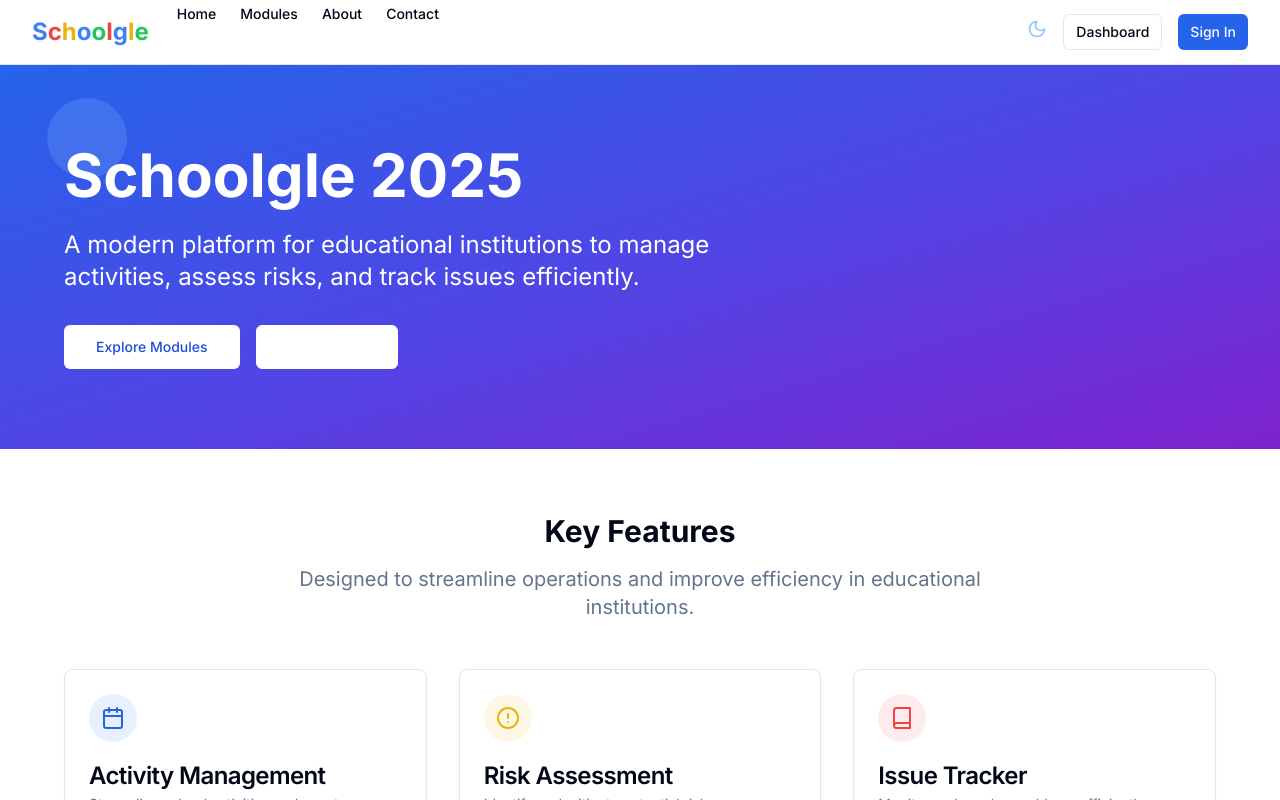
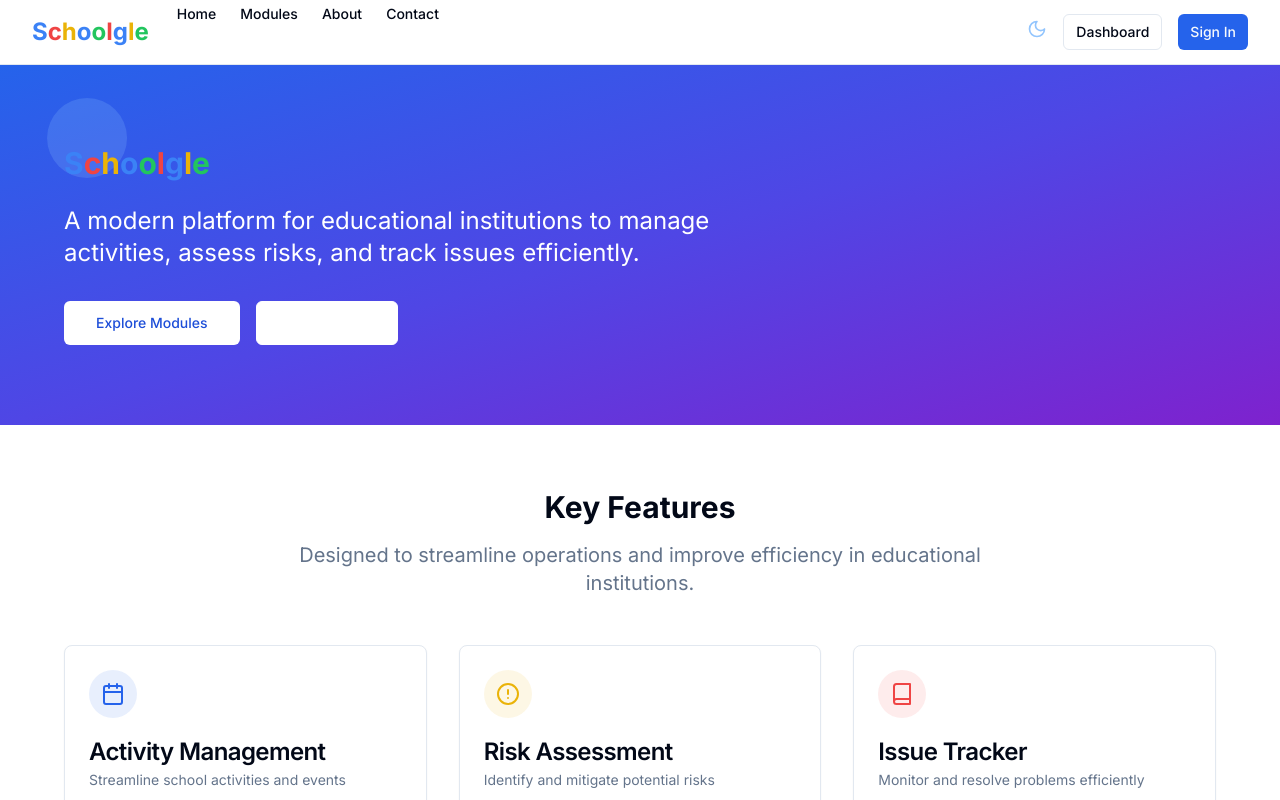
Before and after one commit to DSumm18/schoolgle-app-2025, a Next.js app: page / in a window 1280 px wide. Shown: the top 800 px of the page. Built offline with nearby package versions, Linux system fonts and the light colour scheme.

Commit message:
Remove 2025 from title and use AnimatedLogo in homepage

```diff
--- a/src/app/page.tsx
+++ b/src/app/page.tsx
@@ -6,6 +6,7 @@ import Link from 'next/link';
 import { formatDate } from '@/lib/utils';
 import { motion, HTMLMotionProps, Variants } from 'framer-motion';
 import { CheckCircle2, Book, Calendar, AlertCircle, ArrowRight } from 'lucide-react';
+import { AnimatedLogo } from '@/components/ui/animated-logo';
 
 export default function HomePage() {
   const currentDate = formatDate(new Date().toISOString());
@@ -148,12 +149,12 @@ export default function HomePage() {
       <section className="py-20 px-4 sm:px-6 lg:px-8 bg-gradient-to-br from-blue-600 via-indigo-600 to-purple-700 text-white overflow-hidden">
         <div className="max-w-6xl mx-auto relative z-10">
           <motion.div {...heroContainerProps}>
-            <motion.h1
-              className="text-4xl sm:text-5xl lg:text-6xl font-bold mb-6"
+            <motion.div
+              className="text-4xl sm:text-5xl lg:text-6xl font-bold mb-6 flex justify-center lg:justify-start"
               variants={itemVariants}
             >
-              Schoolgle 2025
-            </motion.h1>
+              <AnimatedLogo size="lg" />
+            </motion.div>
             <motion.p
               className="text-xl sm:text-2xl max-w-xl lg:max-w-2xl mx-auto lg:mx-0 mb-8"
               variants={itemVariants}
```
